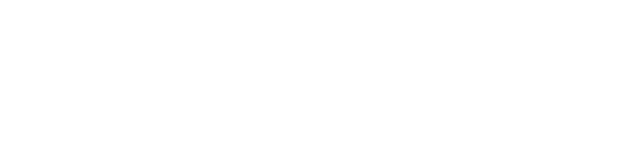
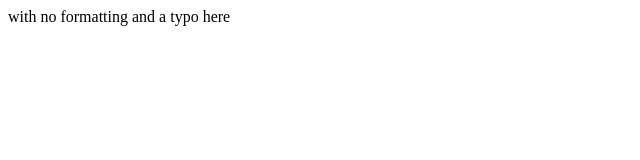
Before and after one commit to aljidy/cohort4aregreat, a plain HTML site: page faq.html in a window 1280 px wide. Shown: the whole page, without its empty margins (0-640 px from the left). Drawn offline with Linux system fonts and the light colour scheme.

Commit message:
Update faq.html

```diff
--- a/faq.html
+++ b/faq.html
@@ -1,4 +1,4 @@
 <!DOCTYPE html>
 <html>
-    <head><title>FAQ</title></head>
+    <head><title>FAQ</title></head><body>with no formatting and a typo here</body>
 </html>
```
